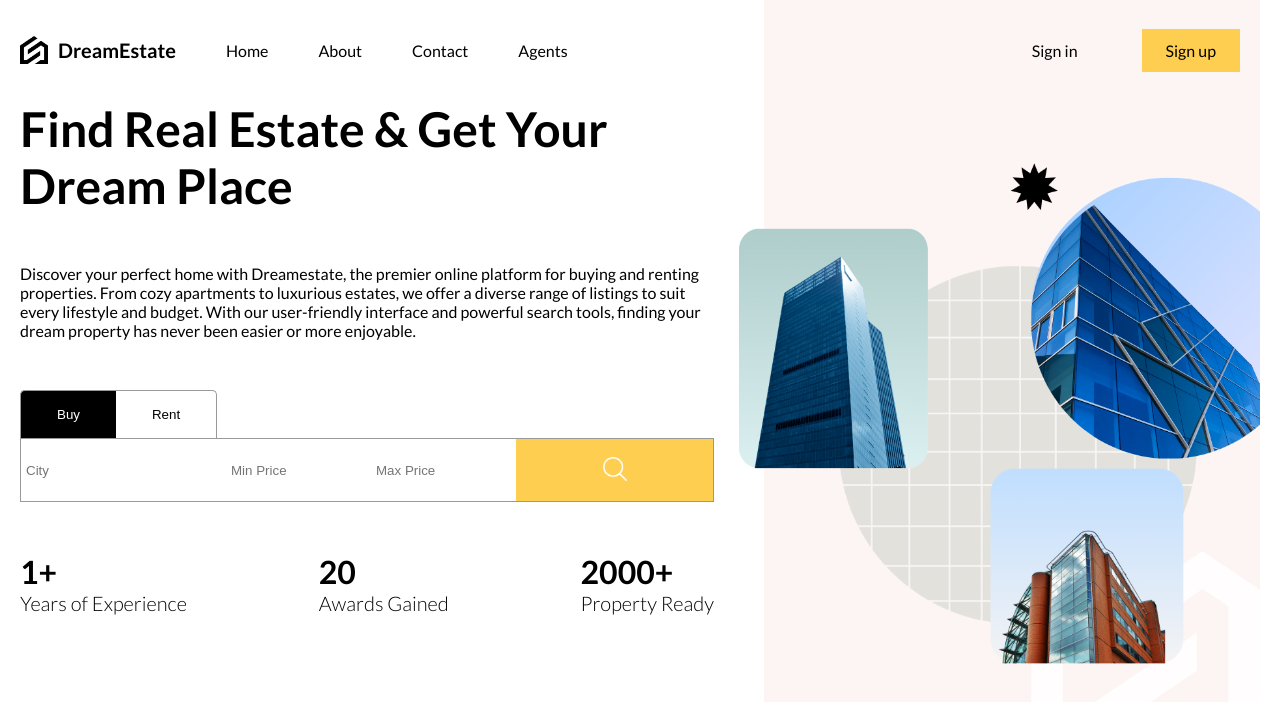
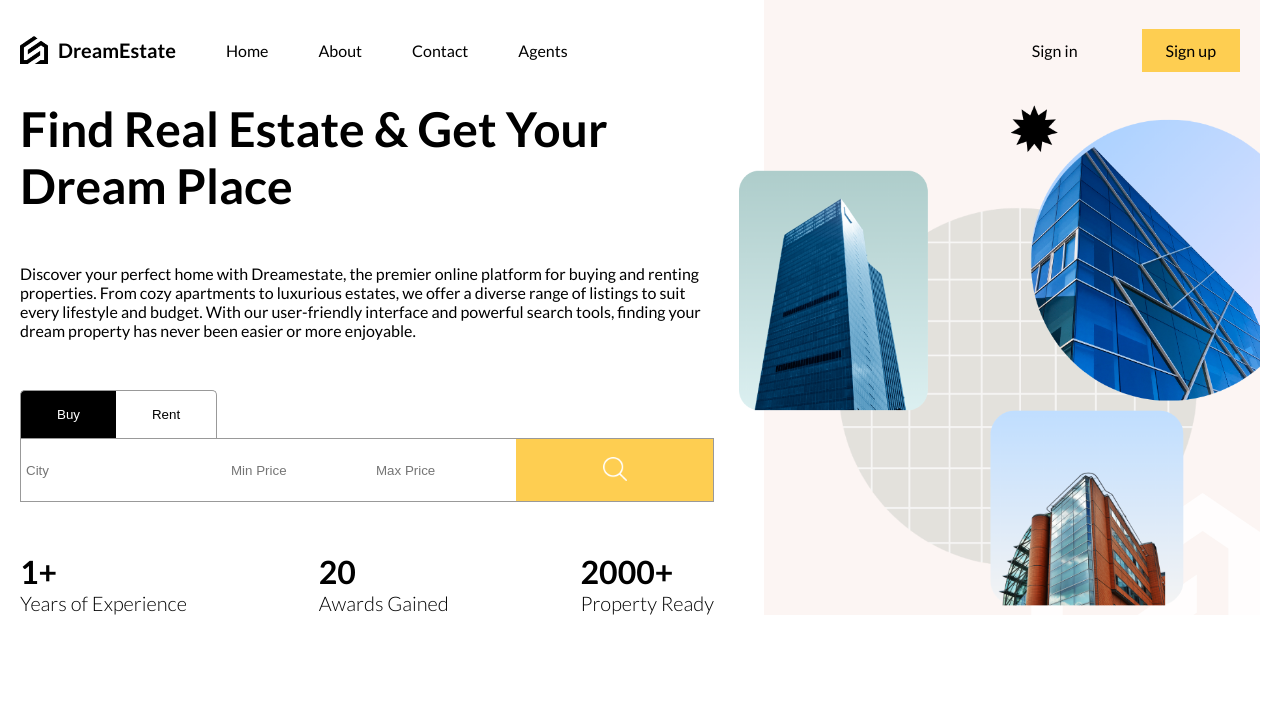
Before and after one commit to mohammedarbaz119/RealEstateProj, a React (Vite) app in the folder react-estate-ui/: page / in a window 1280 px wide. Shown: the top 702 px of the page. Built offline with nearby package versions, Linux system fonts and the light colour scheme; no server answers.

Commit message:
home page fixes

```diff
--- a/react-estate-ui/src/routes/homePage/homePage.scss
+++ b/react-estate-ui/src/routes/homePage/homePage.scss
@@ -104,14 +104,15 @@
 
 .homePage {
   display: flex;
-  height: 90%;
+  height: auto;
 
 
 
   .textContainer {
     flex: 3;
     @include sm {
-      min-height: 100dvh;
+      min-height: fit-content;
+      height: auto;
       overflow: auto;
       flex-direction: column;
       text-align: left;
@@ -133,12 +134,12 @@
       }
 
       @include sm {
+        height: 85dvh;
         justify-content: flex-start;
       }
 
       .title {
         font-size: 48px;
-
         @include sm {
           font-size: 30px;
         }
```
